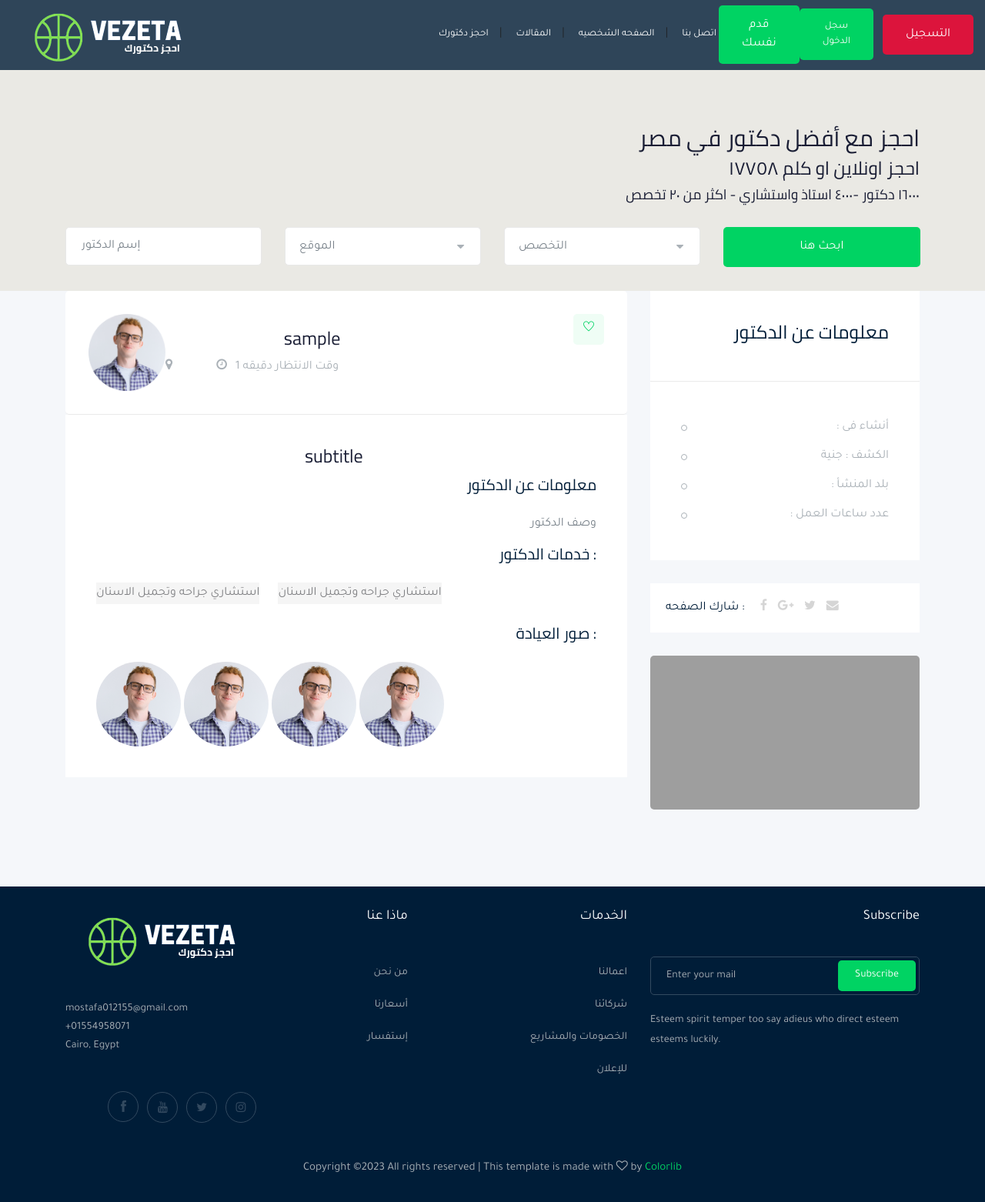
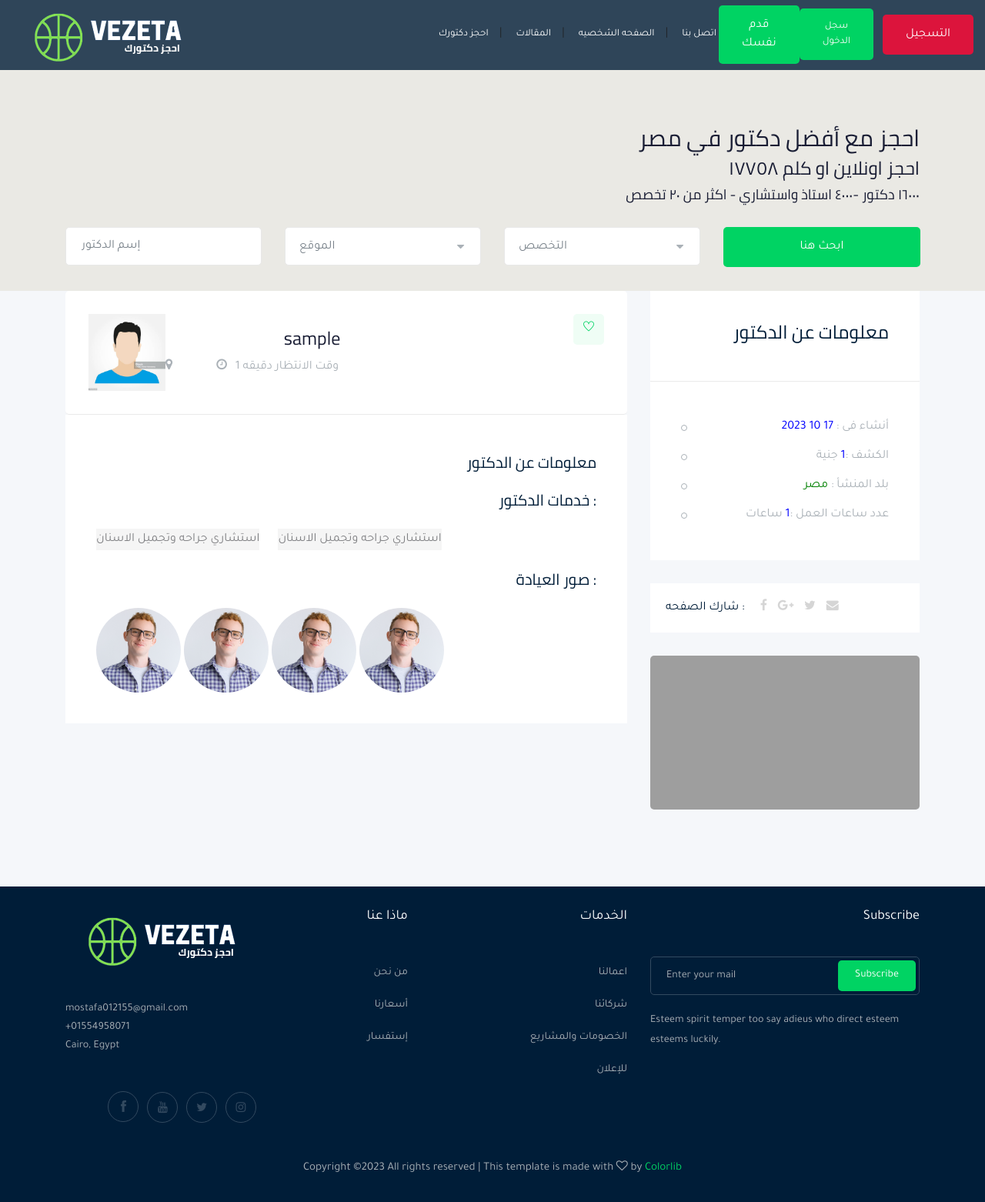
Before and after one commit to MustafaAhmed-star/Dj-Vezeeta, a Django app: page /accounts/myprofile/ in a window 1280 px wide. Shown: the whole page at 77% size. Run offline with Django 4.2, Linux system fonts and the light colour scheme; the visitor is signed in with stand-in values (Sample User, id 1); data comes from the database, SQL or seed files in the repository; a map, chart or similar area stays blank; some libraries are stand-ins or nearby versions; grey boxes are pictures that could not be loaded.

Commit message:
apply view  on the template myprofile

```diff
--- a/accounts/templates/user/myprofile.html
+++ b/accounts/templates/user/myprofile.html
@@ -21,8 +21,15 @@
                     <div class="single_jobs white-bg d-flex justify-content-between">
                         <div class="jobs_left d-flex align-items-center">
                             <div >
+                                {% if profile.image %}
+                                <img src="{{ profile.image.url }}" alt="" width="100" height="100">
 
-                                <img src="img/candiateds/2.png" alt="" width="100" height="100">
+                                {% else %}
+                                <img src="{% static 'img/profile.jpg' %}" alt="" width="100" height="100">
+
+                                {% endif %}
+
+
 
                             </div>
                             <div class="jobs_conetent">
@@ -47,13 +54,13 @@
 
                 <div class="descript_wrap white-bg">
                     <div class="single_wrapp">
-                        <h3>subtitle</h3>
+                        <h3>{{profile.subtitle}}</h3>
                     </div>
                     <div class="white-card white-card-inner">
                         <div class="single_wrap" style="margin-top: 10px;">
                             <h4>معلومات عن الدكتور</h4>
                             <ul>
-                                <p>وصف الدكتور</p>
+                                <p> {{profile.who_iam}} </p>
                             </ul>
                         </div>
                     </div>
@@ -88,17 +95,17 @@
                     </div>
                     <div class="job_content">
                         <ul>
-                            <li>  أنشاء فى : </li>
-                            <li> الكشف :  جنية</li>
-                            <li> بلد المنشأ : </li>
-                            <li>عدد ساعات العمل : </li>
+                            <li>  أنشاء فى :<span style="color: blue;">{{profile.created_at|date:" d m Y"}}</span> </li>
+                            <li> الكشف :<span style="color: blue;">{{profile.price }}</span> جنية</li>
+                            <li> بلد المنشأ :  <span style = "color:green;">مصر</span></li>
+                            <li>عدد ساعات العمل :<span style="color: blue;">{{profile.working_hours}} </span>ساعات</li>
                         </ul>
                     </div>
                 </div>
                 <div class="share_wrap d-flex">
                     <span>شارك الصفحه :</span>
                     <ul>
-                        <li><a href="#"> <i class="fa fa-facebook"></i></a> </li>
+                        <li><a href="{{profile.facebook}}"> <i class="fa fa-facebook"></i></a> </li>
                         <li><a href="#"> <i class="fa fa-google-plus"></i></a> </li>
                         <li><a href="#"> <i class="fa fa-twitter"></i></a> </li>
                         <li><a href="#"> <i class="fa fa-envelope"></i></a> </li>
```
